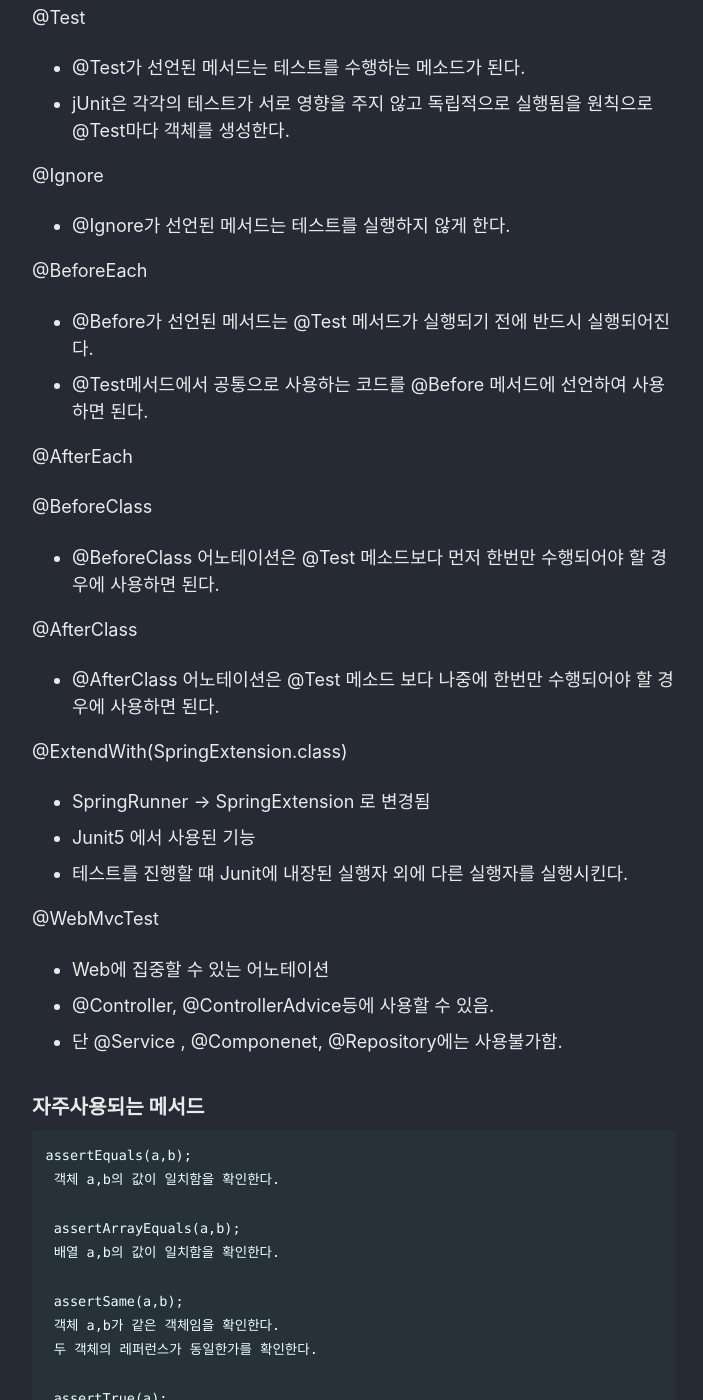
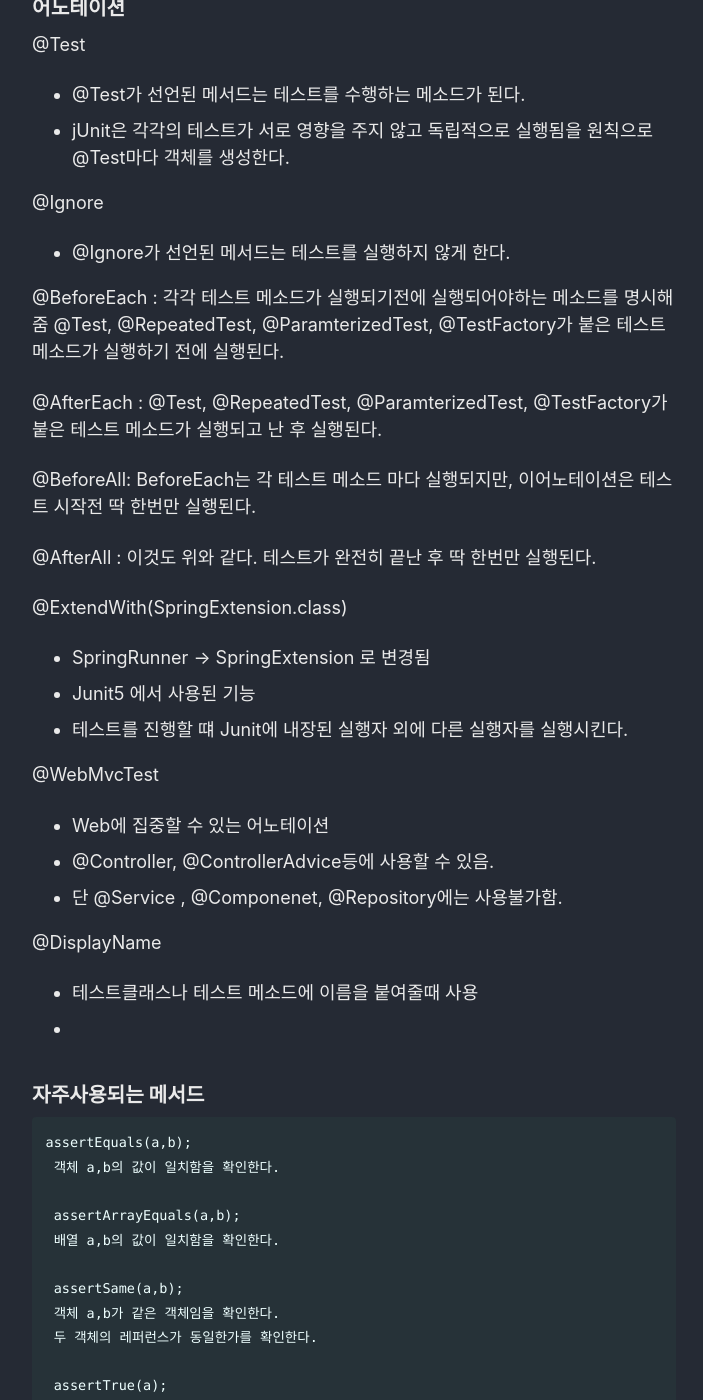
Before and after one commit to ldk-hub/ldk-hub.github.io, a Jekyll site: the page built from _posts/2020-08-01-TDD_study.md, in a window 1280 px wide and 1400 px high, scrolled down 1982 px. Shown: the whole window, without its empty margins (286-989 px from the left). Built offline with Jekyll 4.4.1, drawn with Linux system fonts in a browser that asks for light colours; cached includes are drawn as plain includes; nearby versions of some CDN libraries; a script that is not in the unit is left out; comment, search, counter and statistics services are not loaded; some of the changed text lies outside the part shown.

Commit message:
Update 2020-08-01-TDD_study.md

````diff
--- a/_posts/2020-08-01-TDD_study.md
+++ b/_posts/2020-08-01-TDD_study.md
@@ -51,8 +51,8 @@ assertThat(); -  assertThat 테스트한 값과, 결과값을 비교하여 성
 
 ## 6장
 ### 동치성과 동등성 개념잡기
-동치성 -
-동등성 -
+동치성 - 해당 객체가 표현하고자 하는 상태가 서로 일치하는 지 따져보는 것
+동등성 - 같은 객체인가를 판단하는 것
 
 1. TDD 중요
  실패하는 테스트 케이스 작성한다.
@@ -78,17 +78,15 @@ assertThat(); -  assertThat 테스트한 값과, 결과값을 비교하여 성
 @Ignore
 - @Ignore가 선언된 메서드는 테스트를 실행하지 않게 한다.
 
-@BeforeEach
-- @Before가 선언된 메서드는 @Test 메서드가 실행되기 전에 반드시 실행되어진다.
-- @Test메서드에서 공통으로 사용하는 코드를 @Before 메서드에 선언하여 사용하면 된다.
+@BeforeEach : 각각 테스트 메소드가 실행되기전에 실행되어야하는 메소드를 명시해줌
+ @Test, @RepeatedTest, @ParamterizedTest, @TestFactory가 붙은 테스트 메소드가 실행하기 전에 실행된다.
 
-@AfterEach
+@AfterEach : @Test, @RepeatedTest, @ParamterizedTest, @TestFactory가 붙은 테스트 메소드가 실행되고 난 후 실행된다.
 
-@BeforeClass
-- @BeforeClass 어노테이션은 @Test 메소드보다 먼저 한번만 수행되어야 할 경우에 사용하면 된다.
+@BeforeAll: BeforeEach는 각 테스트 메소드 마다 실행되지만, 이어노테이션은 테스트 시작전 딱 한번만 실행된다.
 
-@AfterClass
-- @AfterClass 어노테이션은 @Test 메소드 보다 나중에 한번만 수행되어야 할 경우에 사용하면 된다.
+@AfterAll : 이것도 위와 같다. 테스트가 완전히 끝난 후 딱 한번만 실행된다.
+
 
 @ExtendWith(SpringExtension.class)
 - SpringRunner -> SpringExtension 로 변경됨
@@ -99,6 +97,10 @@ assertThat(); -  assertThat 테스트한 값과, 결과값을 비교하여 성
  - Web에 집중할 수 있는 어노테이션
  - @Controller, @ControllerAdvice등에 사용할 수 있음.
  - 단 @Service , @Componenet, @Repository에는 사용불가함.
+
+@DisplayName
+ - 테스트클래스나 테스트 메소드에 이름을 붙여줄때 사용
+ -
 
 ### 자주사용되는 메서드
 ```
````
